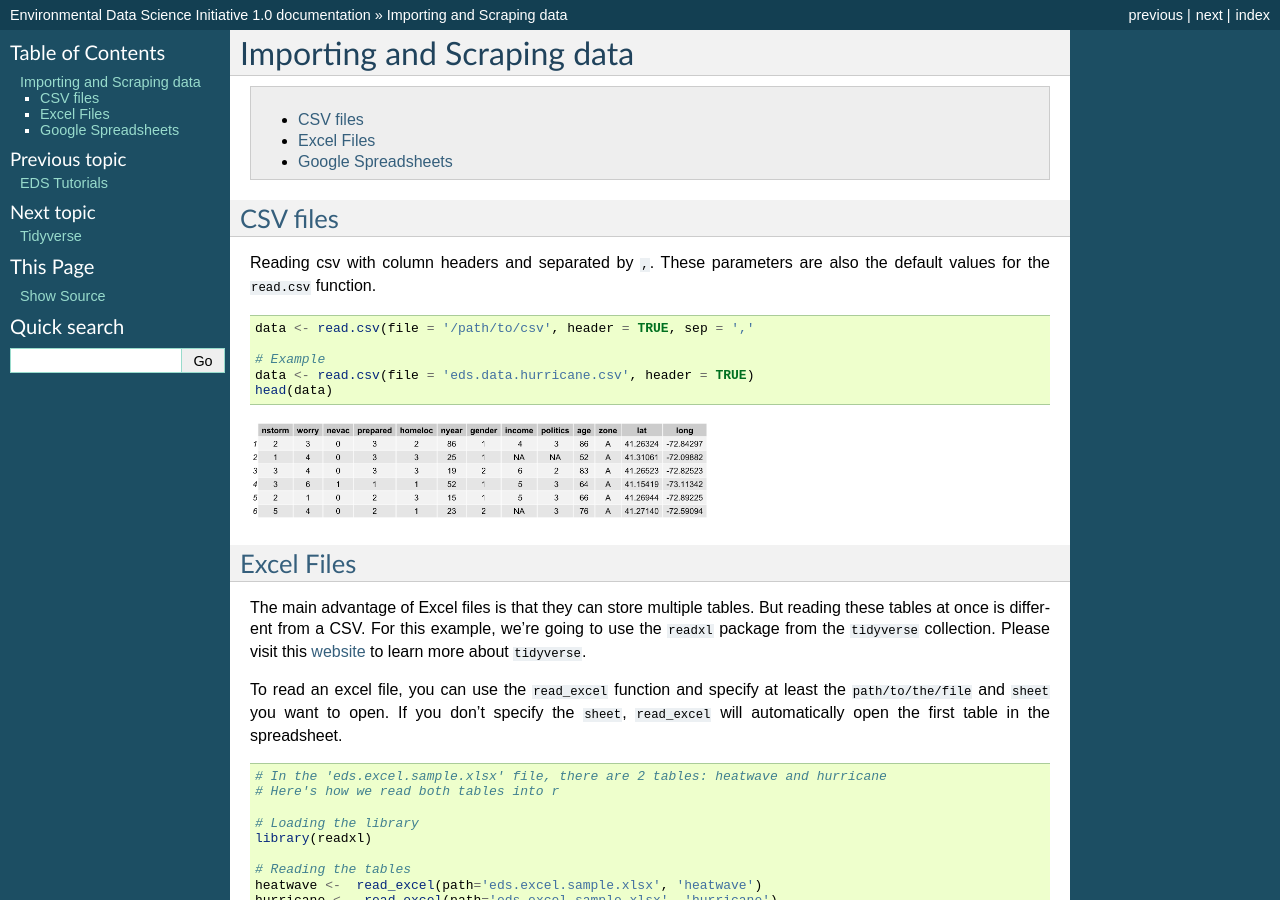
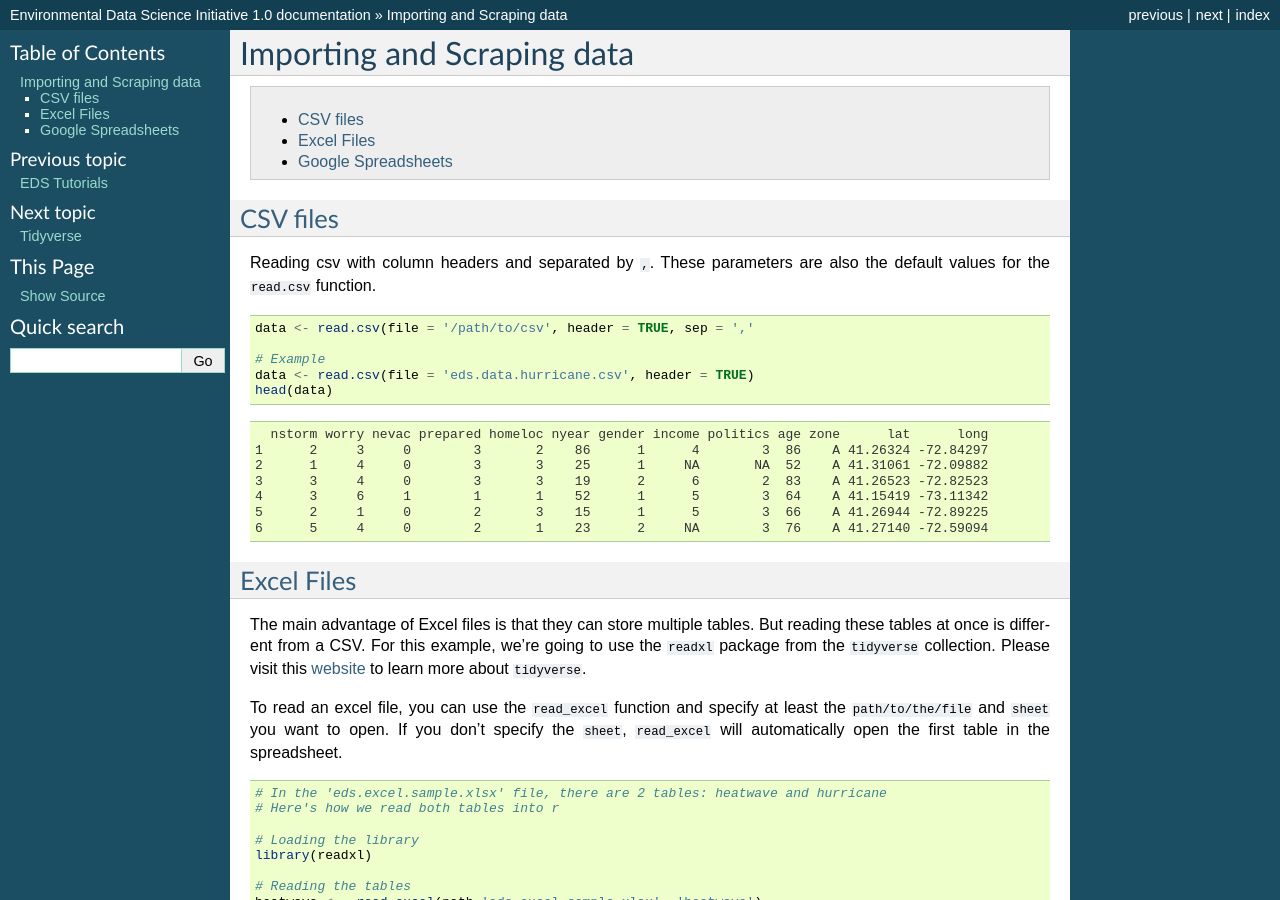
Before and after one commit to rajaoberison/edsy, a Sphinx documentation site: the page built from docs/importing_and_scraping_data.rst, in a window 1280 px wide and 900 px high. Built offline with Sphinx 7.4.7, drawn with Linux system fonts in a browser that asks for light colours.

Commit message:
Update importing_and_scraping_data.rst

```diff
--- a/docs/importing_and_scraping_data.rst
+++ b/docs/importing_and_scraping_data.rst
@@ -14,6 +14,7 @@ CSV files
 
 Reading csv with column headers and separated by :code:`,`. These parameters are also the default values for the :code:`read.csv` function.
 
+
 .. code-block:: r
 
    data <- read.csv(file = '/path/to/csv', header = TRUE, sep = ','
@@ -23,7 +24,18 @@ Reading csv with column headers and separated by :code:`,`. These parameters are
    head(data)
 
 
-.. image:: https://raw.githubusercontent.com/rajaoberison/edsy/master/images/csv.png
+.. code-block:: rout
+
+    nstorm worry nevac prepared homeloc nyear gender income politics age zone      lat      long
+  1      2     3     0        3       2    86      1      4        3  86    A 41.26324 -72.84297
+  2      1     4     0        3       3    25      1     NA       NA  52    A 41.31061 -72.09882
+  3      3     4     0        3       3    19      2      6        2  83    A 41.26523 -72.82523
+  4      3     6     1        1       1    52      1      5        3  64    A 41.15419 -73.11342
+  5      2     1     0        2       3    15      1      5        3  66    A 41.26944 -72.89225
+  6      5     4     0        2       1    23      2     NA        3  76    A 41.27140 -72.59094
+
+
+.. .. image:: https://raw.githubusercontent.com/rajaoberison/edsy/master/images/csv.png
    :height: 100px
    :alt: csvsample
 
@@ -74,6 +86,7 @@ In the example below, I used a spreadsheet named :code:`eds.sample.googlesheets`
 
 The last line will output the following where you can have the name and id of the Google Sheet you want to open in R:
 
+
 .. code-block:: rout
 
   # A tibble: 1 x 3
@@ -91,6 +104,7 @@ Because of Google authentification system, you may run into an error like below
 
 To avoid this, you can use the folder url instead of the folder name. The folder url can be obtained by right-clicking on the folder and click :code:`Get shareable link`. Then run the following code:
 
+
 .. code-block:: r
 
   # If using folder name doesn't work
```
